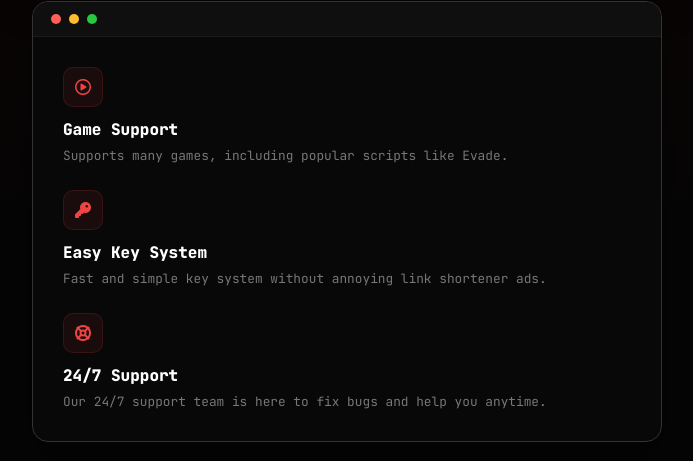
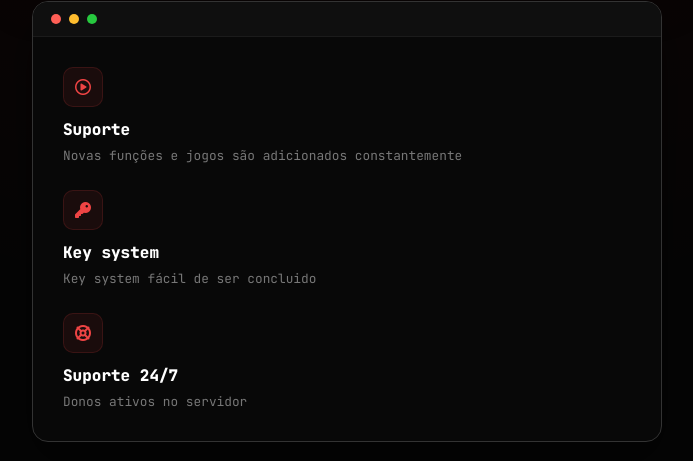
Before and after one commit to M0vi/michigun, a Next.js app: page / in a window 1280 px wide. Shown: the part 736-1197 px from the top of the page, without its empty margins (293-986 px from the left). Built offline with nearby package versions, Linux system fonts and the light colour scheme.

Commit message:
update page.tsx

```diff
--- a/app/page.tsx
+++ b/app/page.tsx
@@ -148,18 +148,18 @@ export default function Home() {
         <div className="features-container">
           <div className="feat-item">
             <div className="feat-icon-btn"><i className="far fa-play-circle"></i></div>
-            <span className="feat-title">Game Support</span>
-            <p className="feat-desc">Supports many games, including popular scripts like Evade.</p>
+            <span className="feat-title">Suporte</span>
+            <p className="feat-desc">Novas funções e jogos são adicionados constantemente</p>
           </div>
           <div className="feat-item">
             <div className="feat-icon-btn"><i className="fas fa-key"></i></div>
-            <span className="feat-title">Easy Key System</span>
-            <p className="feat-desc">Fast and simple key system without annoying link shortener ads.</p>
+            <span className="feat-title">Key system</span>
+            <p className="feat-desc">Key system fácil de ser concluido</p>
           </div>
           <div className="feat-item">
             <div className="feat-icon-btn"><i className="fas fa-life-ring"></i></div>
-            <span className="feat-title">24/7 Support</span>
-            <p className="feat-desc">Our 24/7 support team is here to fix bugs and help you anytime.</p>
+            <span className="feat-title">Suporte 24/7</span>
+            <p className="feat-desc">Donos ativos no servidor</p>
           </div>
         </div>
       </section>
```
